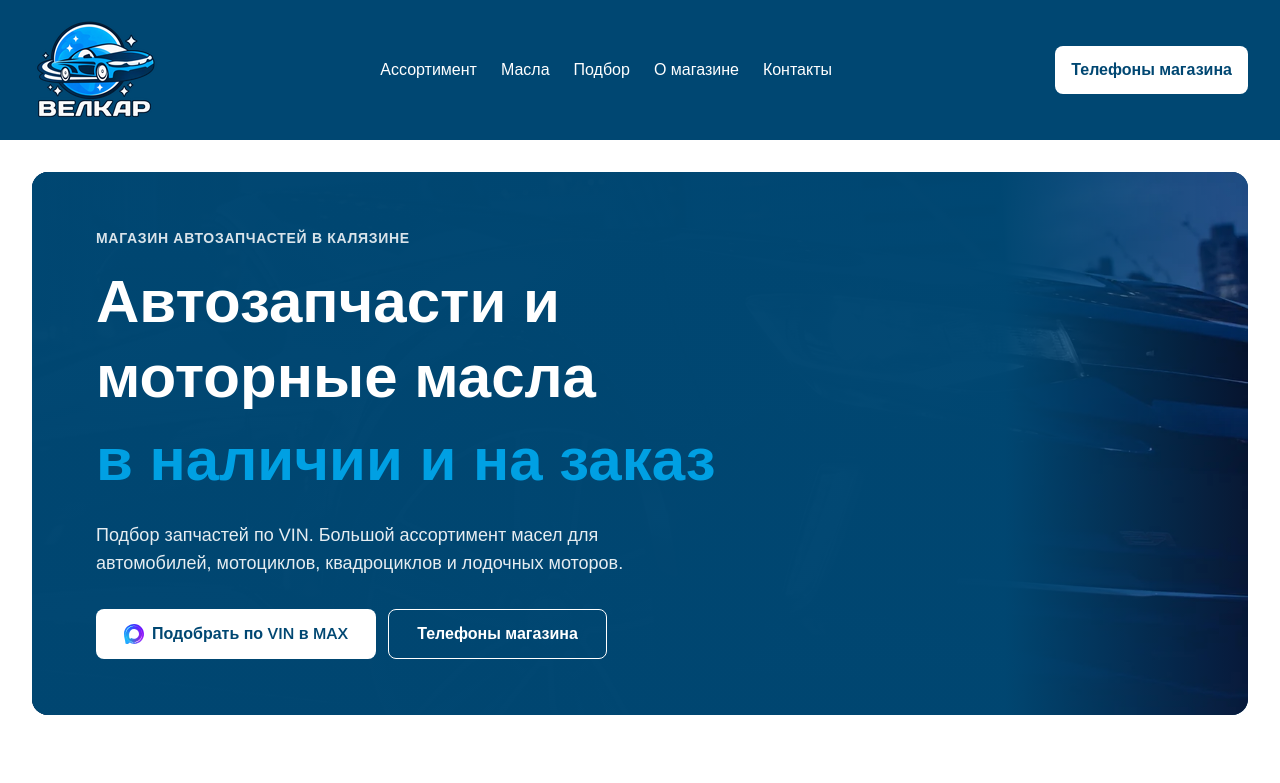
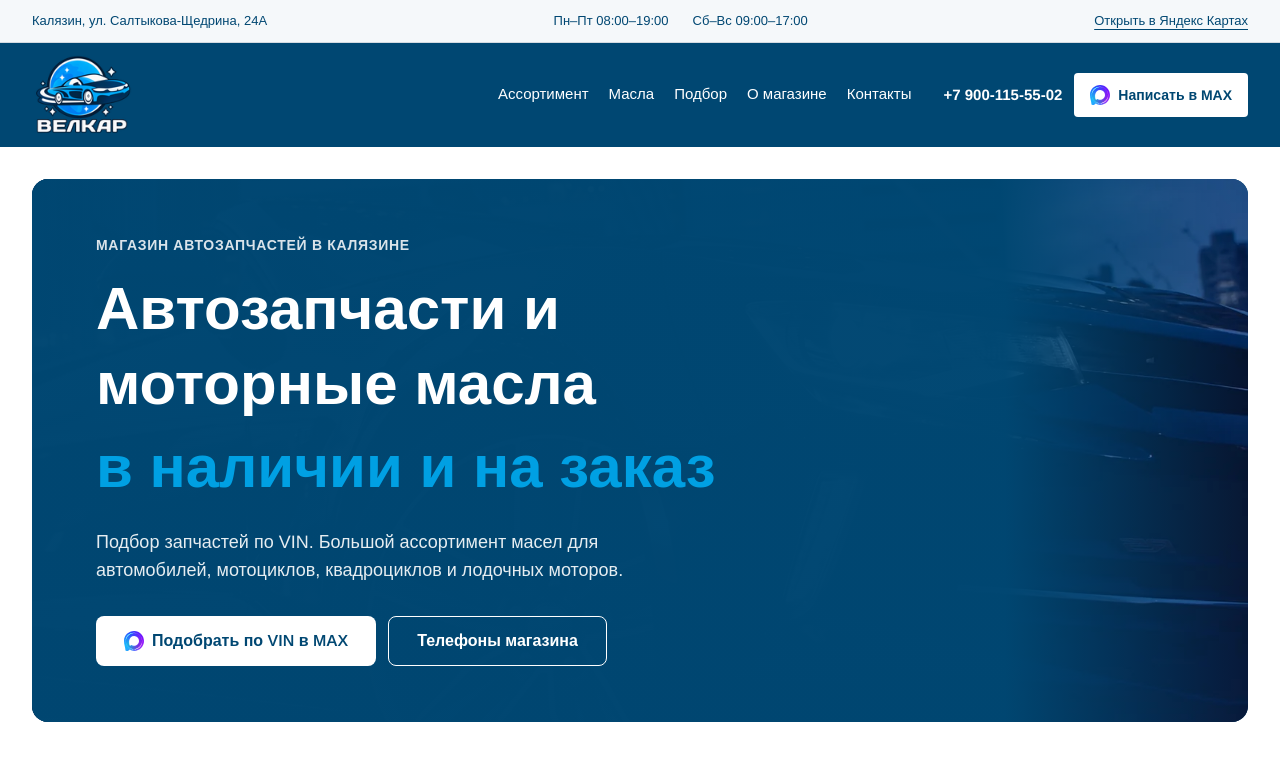
Before and after one commit to abvgzxn/auto-parts-web-project, a Next.js app: page / in a window 1280 px wide. Shown: the top 783 px of the page. Built offline with nearby package versions, Linux system fonts and the light colour scheme.

Commit message:
feat: redesign responsive site header

```diff
--- a/src/app/globals.css
+++ b/src/app/globals.css
@@ -62,3 +62,65 @@ body {
     outline-offset: 4px;
   }
 }
+
+/* Header: компактная панель до ширины, на которой помещается вся навигация. */
+.wellcar-header { background: var(--brand-navy); color: white; }
+.header-info { display: none; background: var(--surface); color: var(--brand-navy); border-bottom: 1px solid var(--border); }
+.header-info-inner { display: flex; align-items: center; justify-content: space-between; gap: 1.5rem; min-height: 42px; font-size: 0.8125rem; }
+.header-info a { text-decoration: underline; text-underline-offset: 4px; }
+.header-hours { display: flex; gap: 1.5rem; }
+.header-main { display: flex; align-items: center; gap: 0.5rem; flex-wrap: wrap; padding-block: 0.5rem; }
+.header-logo { flex-shrink: 0; border-radius: 4px; }
+.header-logo img { width: 80px; height: auto; }
+.header-actions { margin-left: auto; display: flex; align-items: center; gap: 0.375rem; }
+.header-phone, .header-menu-toggle { display: flex; align-items: center; justify-content: center; width: 44px; min-height: 44px; border-radius: 4px; }
+.header-phone span { display: none; }
+.header-max { min-height: 44px; padding: 0.625rem; border-radius: 4px; background: white; color: var(--brand-navy); font-size: 0.8125rem; font-weight: 700; }
+.header-max:hover { background: var(--brand-gray); }
+.header-max-desktop, .header-desktop-nav { display: none; }
+.header-phone:hover, .header-menu-toggle:hover { background: rgb(255 255 255 / 10%); }
+.header-mobile-menu { width: 44px; }
+.header-menu-toggle { cursor: pointer; list-style: none; }
+.header-menu-toggle::-webkit-details-marker { display: none; }
+/* Открытая панель занимает следующую строку flex-контейнера, без наложения на Hero. */
+.header-mobile-menu[open] { width: 100%; }
+.header-mobile-menu[open] .header-menu-toggle { position: absolute; right: 1rem; top: 18px; }
+.header-menu-panel { margin-top: 0.5rem; border-top: 1px solid rgb(255 255 255 / 25%); padding-top: 0.75rem; }
+.header-main { position: relative; }
+.header-main:has(.header-mobile-menu[open]) .header-actions { margin-right: 52px; }
+.header-menu-panel ul, .header-desktop-nav ul { list-style: none; padding: 0; margin: 0; }
+.header-menu-panel nav a { display: flex; align-items: center; min-height: 48px; padding-inline: 0.75rem; border-radius: 4px; font-weight: 600; }
+.header-menu-panel nav a:hover { background: rgb(255 255 255 / 10%); }
+.header-menu-contacts { margin-top: 0.75rem; padding: 1.25rem 0.75rem 0.75rem; border-top: 1px solid rgb(255 255 255 / 25%); font-size: 0.875rem; line-height: 1.6; }
+.header-menu-contacts > p { max-width: 36rem; }
+.header-menu-hours { margin-top: 1rem; color: var(--brand-gray); }
+.header-menu-hours span { margin-left: 0.75rem; }
+.header-menu-phones { display: flex; flex-wrap: wrap; gap: 0.25rem 1.5rem; margin-top: 0.75rem; }
+.header-menu-phones a { display: inline-flex; align-items: center; min-height: 44px; font-size: 1rem; font-weight: 700; }
+.header-map-link { display: inline-flex; align-items: center; min-height: 44px; text-decoration: underline; text-underline-offset: 4px; }
+@media (min-width: 48rem) {
+  .header-logo img { width: 100px; }
+  .header-main { gap: 1rem; padding-block: 0.75rem; }
+  .header-actions { gap: 1rem; }
+  .header-phone { width: auto; gap: 0.5rem; padding-inline: 0.75rem; font-weight: 700; }
+  .header-phone span { display: inline; }
+  .header-mobile-menu[open] .header-menu-toggle { right: 1.5rem; top: 30px; }
+  .header-menu-panel { display: grid; grid-template-columns: 1fr 1fr; gap: 2rem; }
+  .header-menu-contacts { border-top: 0; margin-top: 0; padding-top: 0.75rem; }
+}
+@media (min-width: 64rem) {
+  .header-mobile-menu[open] .header-menu-toggle { right: 2rem; }
+}
+@media (min-width: 80rem) {
+  .header-info { display: block; }
+  .header-main { flex-wrap: nowrap; gap: 2rem; }
+  .header-desktop-nav { display: block; margin-left: auto; }
+  .header-desktop-nav ul { display: flex; gap: 1.25rem; white-space: nowrap; font-size: 0.9375rem; }
+  .header-desktop-nav a { display: flex; align-items: center; min-height: 48px; border-bottom: 2px solid transparent; }
+  .header-desktop-nav a:hover { border-color: var(--brand-light-blue); }
+  .header-actions { margin-left: 0; gap: 0.75rem; }
+  .header-phone { padding-inline: 0; font-size: 0.9375rem; }
+  .header-phone svg { display: none; }
+  .header-max-desktop { display: inline-flex; padding-inline: 1rem; font-size: 0.875rem; }
+  .header-max-mobile, .header-mobile-menu { display: none; }
+}
--- a/src/components/mobile-navigation.tsx
+++ b/src/components/mobile-navigation.tsx
@@ -1,20 +1,15 @@
 "use client";
 
 import { useRef } from "react";
+import { siteConfig } from "@/lib/site-config";
 
-type NavigationLink = {
-  href: string;
-  label: string;
+type MobileNavigationProps = {
+  links: readonly { href: string; label: string }[];
 };
 
-type MobileNavigationProps = {
-  links: readonly NavigationLink[];
-};
-
-export default function MobileNavigation({
-  links,
-}: MobileNavigationProps) {
+export default function MobileNavigation({ links }: MobileNavigationProps) {
   const detailsRef = useRef<HTMLDetailsElement>(null);
+  const summaryRef = useRef<HTMLElement>(null);
 
 const closeMenu = () => {
   if (detailsRef.current) {
@@ -22,44 +17,46 @@ export default function MobileNavigation({
   }
 };
 
+const closeMenuAndRestoreFocus = () => {
+  closeMenu();
+  summaryRef.current?.focus();
+};
+
   return (
     <details
     ref={detailsRef}
-      className="group w-full min-w-0 lg:hidden"
-    >
-      <summary className="absolute right-4 top-11 flex min-h-12 cursor-pointer list-none items-center gap-2 rounded-lg border border-brand-light-blue px-4 py-3 font-semibold hover:bg-white/10 focus-visible:outline-2 focus-visible:outline-offset-2 focus-visible:outline-white [&::-webkit-details-marker]:hidden">
-        Меню
-        <span aria-hidden="true" className="group-open:rotate-180">
-          ▾
-        </span>
+    className="header-mobile-menu group"
+    onKeyDown={(event) => {
+      if (event.key === "Escape" && detailsRef.current?.open) {
+        event.preventDefault();
+        closeMenuAndRestoreFocus();
+      }
+    }}>
+      <summary ref={summaryRef} aria-label="Меню" className="header-menu-toggle">
+        <svg width="24" height="24" viewBox="0 0 24 24" fill="none" stroke="currentColor" strokeWidth="1.8" strokeLinecap="round" aria-hidden="true">
+          <g className="group-open:hidden"><path d="M4 6h16M4 12h16M4 18h16" /></g>
+          <path className="hidden group-open:block" d="m6 6 12 12M18 6 6 18" />
+        </svg>
       </summary>
-
-      <nav
-        aria-label="Мобильная навигация"
-        className="mt-4 border-t border-brand-light-blue pt-2"
-      >
-        <ul>
-          {links.map(({ href, label }) => (
-            <li key={href}>
-              <a
-                href={href}
-                onClick={closeMenu}
-                className="flex min-h-12 items-center rounded-lg px-4 py-3 hover:bg-white/10 hover:underline focus-visible:outline-2 focus-visible:outline-offset-2 focus-visible:outline-white"
-              >
-                {label}
-              </a>
-            </li>
+      <div className="header-menu-panel">
+        <nav aria-label="Мобильная навигация">
+          <ul>{links.map(({ href, label }) => (
+            <li key={href}><a href={href} onClick={closeMenu}>{label}</a></li>
+          ))}</ul>
+        </nav>
+        <div className="header-menu-contacts">
+          <p>{siteConfig.address.full}</p>
+          <div className="header-menu-hours">
+            {siteConfig.workingHours.map(({ days, hours }) => (
+              <p key={days}>{days} <span>{hours}</span></p>
             ))}
-        </ul>
-
-        <a
-          href="#contacts"
-          onClick={closeMenu}
-          className="mt-2 flex min-h-12 items-center justify-center rounded-lg bg-white px-4 py-3 font-semibold text-brand-navy hover:bg-brand-gray focus-visible:outline-2 focus-visible:outline-offset-2 focus-visible:outline-white"
-        >
-          Телефоны магазина
-        </a>
-      </nav>
+          </div>
+          <div className="header-menu-phones">
+            {siteConfig.phones.map(({ label, href }) => <a key={href} href={href}>{label}</a>)}
+          </div>
+          <a className="header-map-link" href={siteConfig.mapsUrl} target="_blank" rel="noopener noreferrer">Открыть в Яндекс Картах</a>
+        </div>
+      </div>
     </details>
   );
 }
--- a/src/components/site-header.tsx
+++ b/src/components/site-header.tsx
@@ -1,6 +1,8 @@
 import Link from "next/link";
 import BrandLogo from "@/components/ui/brand-logo";
+import MaxLink from "@/components/ui/max-link";
 import MobileNavigation from "@/components/mobile-navigation";
+import { siteConfig } from "@/lib/site-config";
 
 const navigationLinks = [
   { href: "#assortment", label: "Ассортимент" },
@@ -10,38 +12,44 @@ const navigationLinks = [
   { href: "#contacts", label: "Контакты" },
 ];
 
-const focusStyle =
-  "focus-visible:outline-2 focus-visible:outline-offset-2 focus-visible:outline-white";
-
 export default function SiteHeader() {
+  const phone = siteConfig.phones[0];
   return (
-    <header id="top" className="bg-brand-navy text-white">
-      <div className="site-container relative flex flex-wrap items-center justify-between gap-x-4 py-5 lg:flex-nowrap lg:gap-4">
-        <Link href="/" className={`shrink-0 rounded-lg ${focusStyle}`}>
-          <BrandLogo width={125} height={100} />
+    <header id="top" className="wellcar-header">
+      <div className="header-info">
+        <div className="site-container header-info-inner">
+          <span>{siteConfig.address.short}</span>
+          <div className="header-hours">
+            {siteConfig.workingHours.map(({ days, hours }) => (
+              <span key={days}>{days} {hours}</span>
+            ))}
+          </div>
+          <a href={siteConfig.mapsUrl} target="_blank" rel="noopener noreferrer">
+            Открыть в Яндекс Картах
+          </a>
+        </div>
+      </div>
+      <div className="site-container header-main">
+        <Link href="/" className="header-logo">
+          <BrandLogo width={100} height={80} />
         </Link>
-
-        <nav aria-label="Основная навигация" className="hidden lg:block">
-          <ul className="flex items-center gap-6 whitespace-nowrap">
+        <nav aria-label="Основная навигация" className="header-desktop-nav">
+          <ul>
             {navigationLinks.map(({ href, label }) => (
-              <li key={href}>
-                <a
-                  href={href}
-                  className={`inline-flex min-h-12 items-center rounded-sm hover:underline ${focusStyle}`}
-                >
-                  {label}
-                </a>
-              </li>
+              <li key={href}><a href={href}>{label}</a></li>
             ))}
           </ul>
         </nav>
-
-        <a
-          href="#contacts"
-          className={`hidden shrink-0 rounded-lg bg-white px-4 py-3 font-semibold text-brand-navy hover:bg-brand-gray lg:inline-flex ${focusStyle}`}
-        >
-          Телефоны магазина
-        </a>
+        <div className="header-actions">
+          <a href={phone.href} className="header-phone" aria-label={`Позвонить в Wellcar: ${phone.label}`}>
+            <svg width="22" height="22" viewBox="0 0 24 24" fill="none" stroke="currentColor" strokeWidth="1.8" strokeLinecap="round" strokeLinejoin="round" aria-hidden="true">
+              <path d="M22 16.9v3a2 2 0 0 1-2.2 2 19.8 19.8 0 0 1-8.6-3.1 19.5 19.5 0 0 1-6-6A19.8 19.8 0 0 1 2.1 4.2 2 2 0 0 1 4.1 2h3a2 2 0 0 1 2 1.7c.1 1 .4 2 .7 2.9a2 2 0 0 1-.5 2.1L8 10a16 16 0 0 0 6 6l1.3-1.3a2 2 0 0 1 2.1-.5c.9.3 1.9.6 2.9.7a2 2 0 0 1 1.7 2Z" />
+            </svg>
+            <span>{phone.label}</span>
+          </a>
+          <MaxLink text="Написать в MAX" className="header-max header-max-desktop" />
+          <MaxLink text="MAX" className="header-max header-max-mobile" />
+        </div>
         <MobileNavigation links={navigationLinks} />
       </div>
     </header>
```
Also changed, not shown: 1 other file (tests, documents, lock files or other folders). Lines whose indentation alone changed are shown as unchanged.
